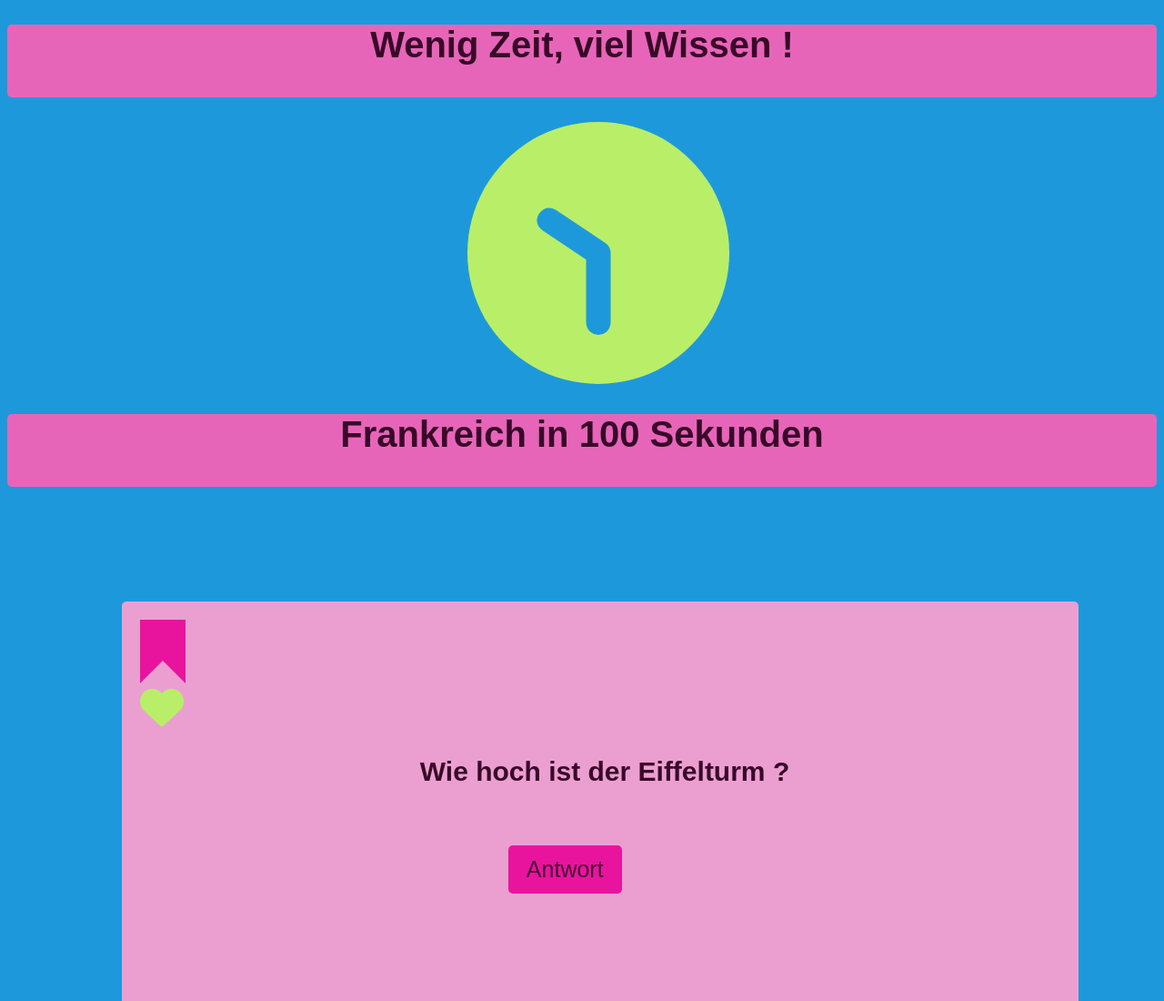
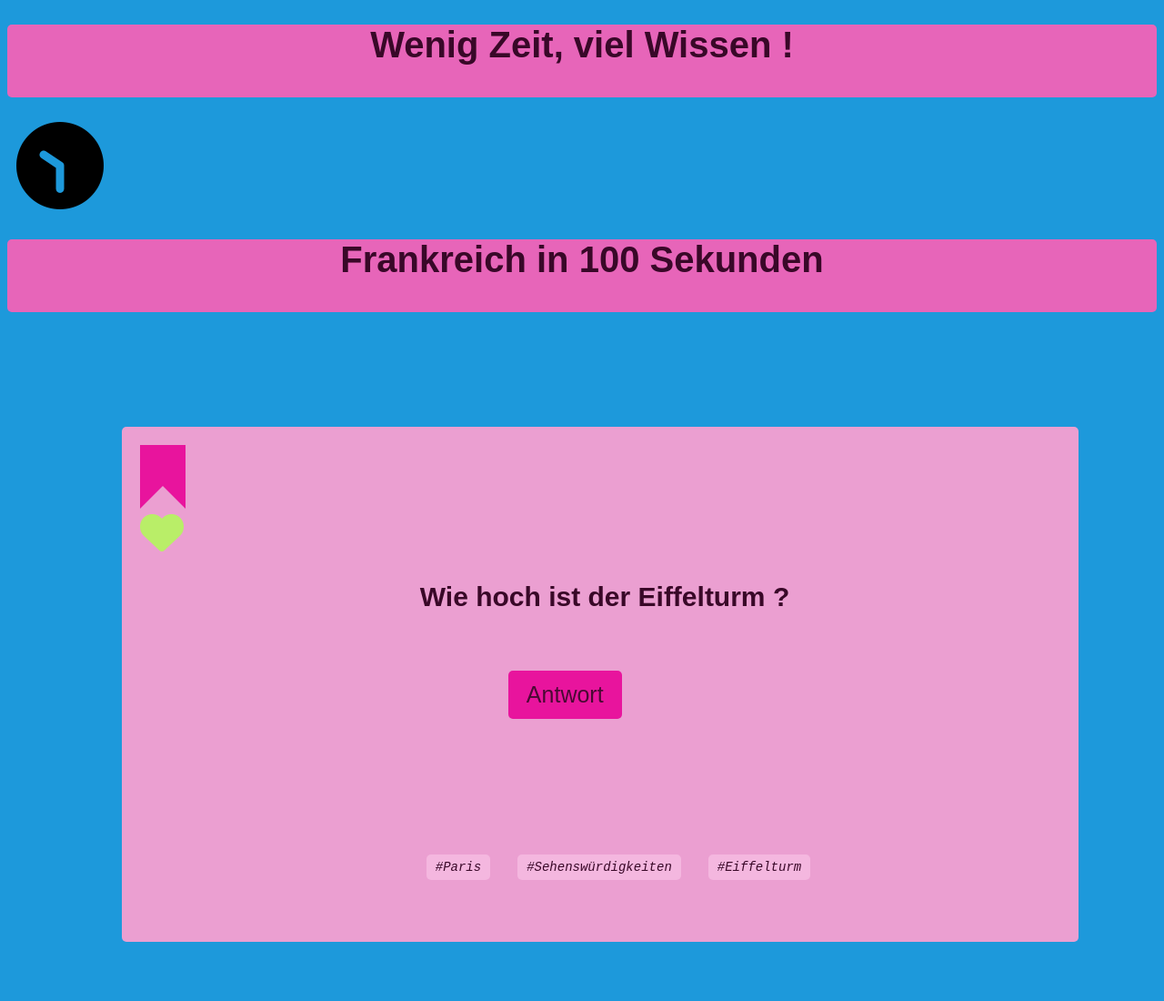
Before and after one commit to SylvieDoumet/quizapp, a plain HTML site: page index.html in a window 1280 px wide. Shown: the top 1100 px of the page at 91% size. Drawn offline with Linux system fonts and the light colour scheme.

Commit message:
Update index.html
Co-authored-by: Andrea Hohnsen <94636438+ahohnsen@users.noreply.github.com>

```diff
--- a/index.html
+++ b/index.html
@@ -18,7 +18,7 @@
 
     <h1 class="headline">Wenig Zeit, viel Wissen !</h1>
 
-      <span style="font-size: 3em; color: rgb(185, 238, 104); margin-left: 40%;">
+      <span class="icon">
         <i class="fa-solid fa-clock fa-6x fa-spin"></i>
       </span>
 
```
